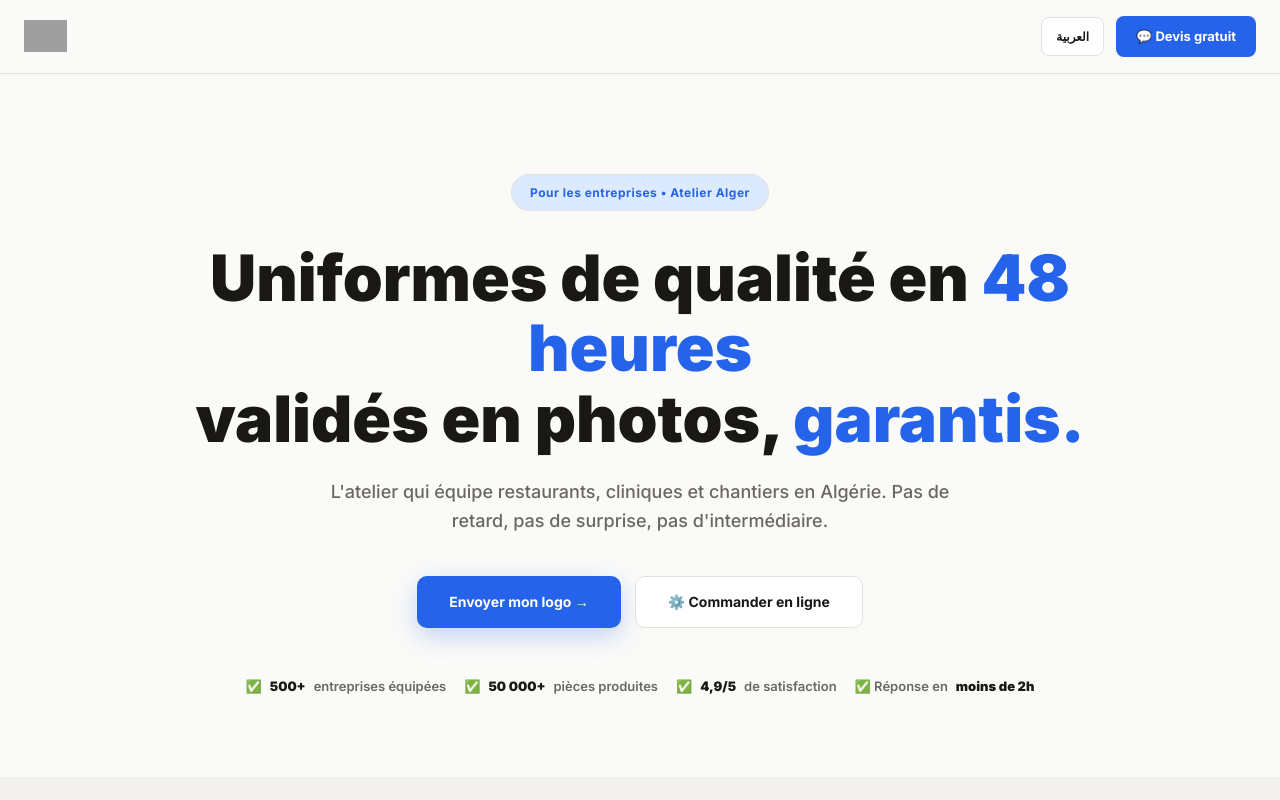
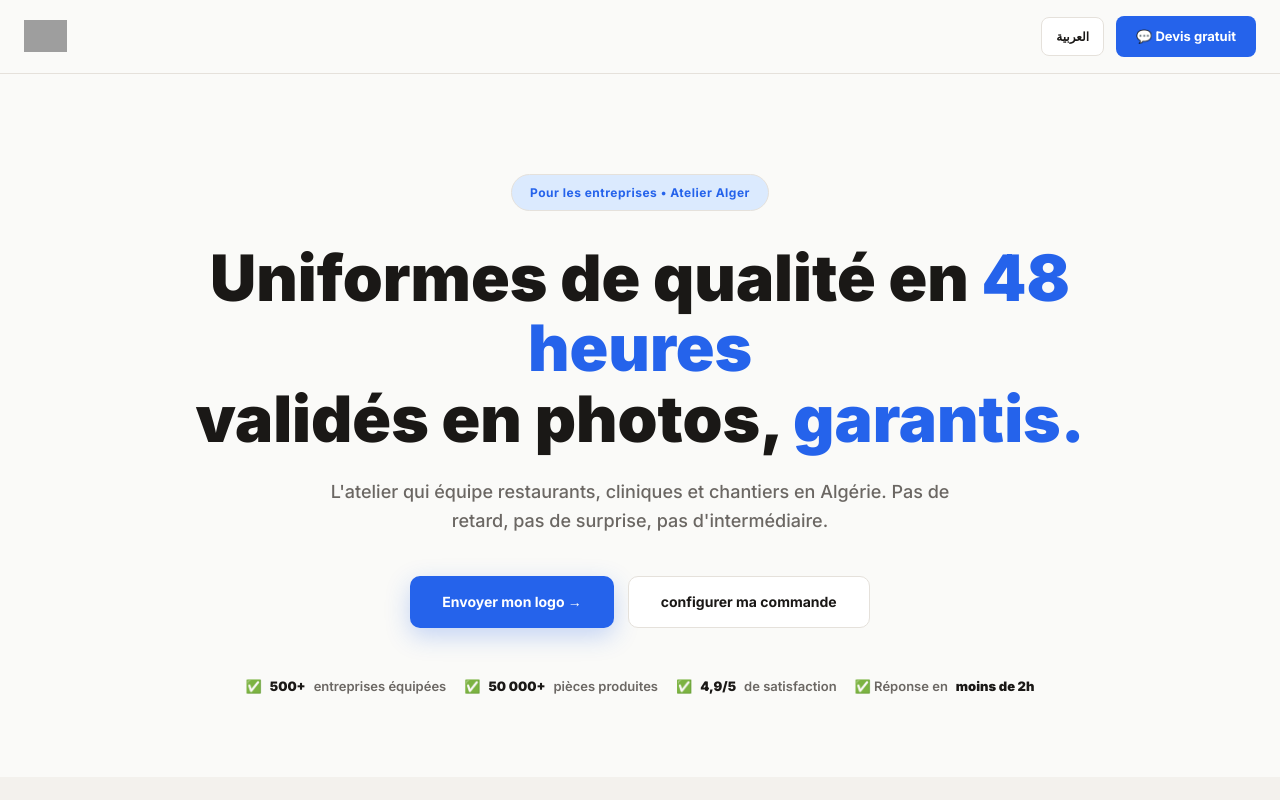
Before and after one commit to yakoumobi-sys/caractere.store, a Next.js app: page /entreprises in a window 1280 px wide. Shown: the top 800 px of the page. Built offline with nearby package versions, Linux system fonts and the light colour scheme; grey boxes are pictures that could not be loaded.

Commit message:
Update page.tsx

```diff
--- a/app/entreprises/page.tsx
+++ b/app/entreprises/page.tsx
@@ -31,7 +31,7 @@ const T = {
     h1d: 'garantis.',
     sub: "L'atelier qui équipe restaurants, cliniques et chantiers en Algérie. Pas de retard, pas de surprise, pas d'intermédiaire.",
     ctaMaquette: 'Envoyer mon logo →',
-    ctaConfig: '⚙️ Commander en ligne',
+    ctaConfig: 'configurer ma commande',
     proof1: 'entreprises équipées',
     proof2: 'pièces produites',
     proof3: 'de satisfaction',
```
